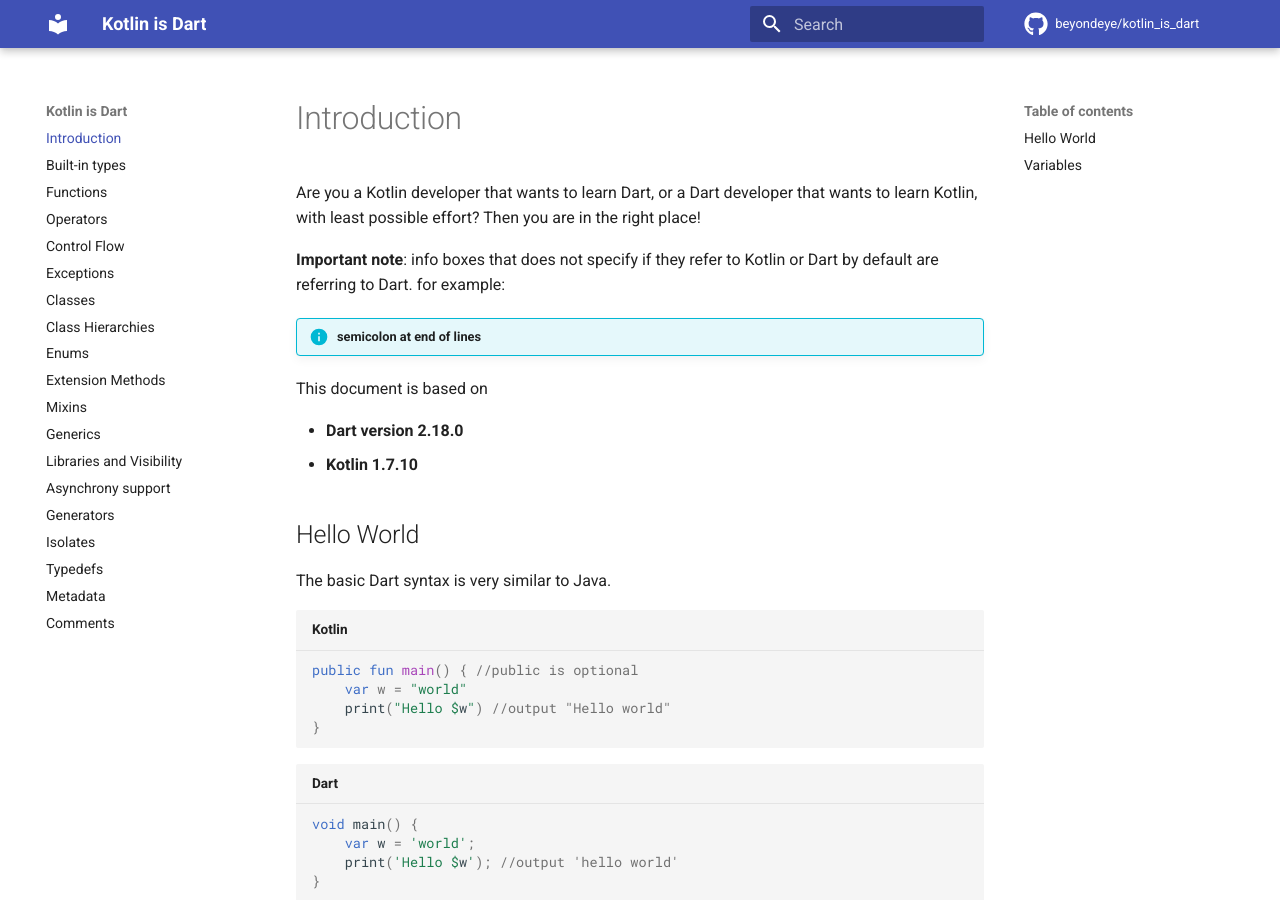
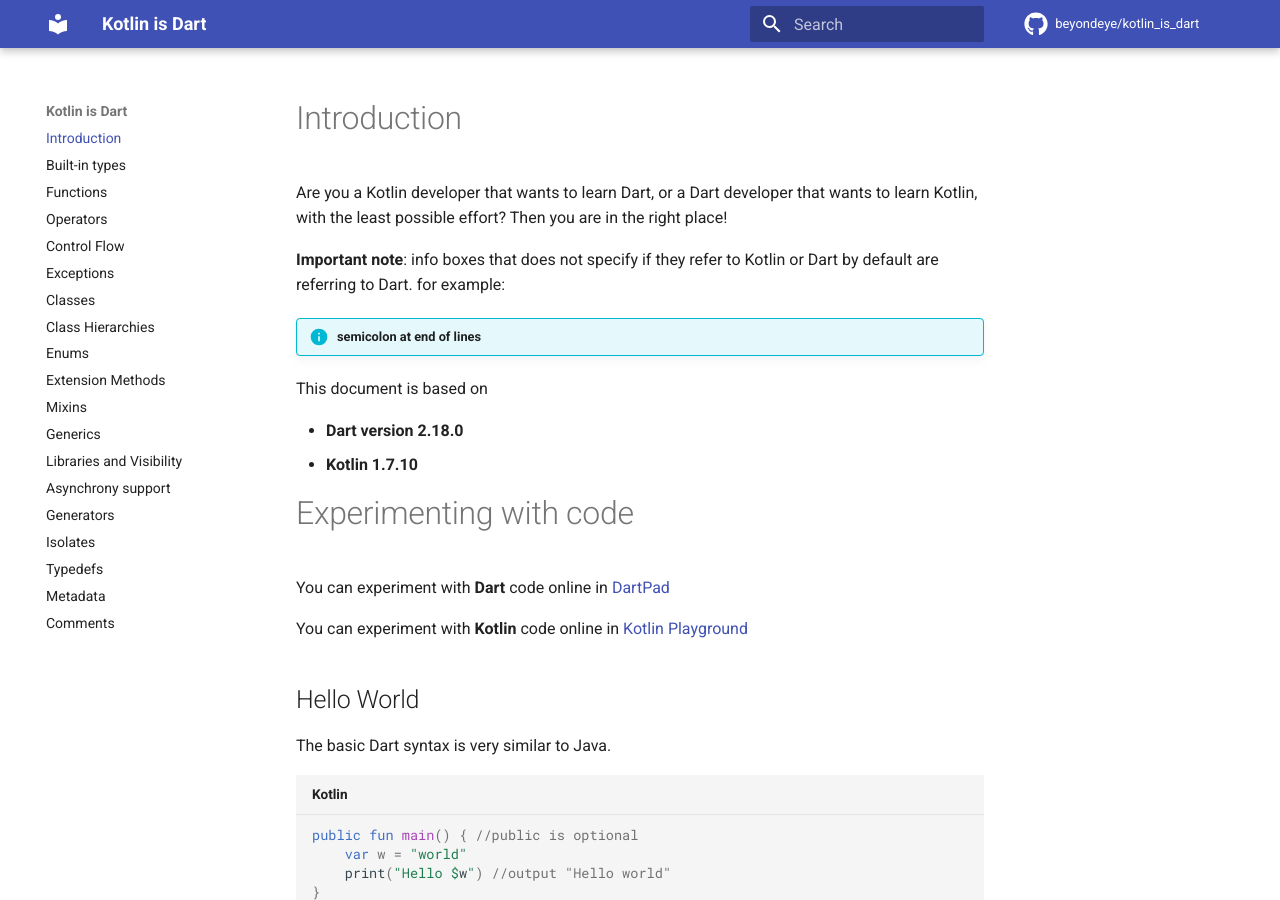
Before and after one commit to beyondeye/kotlin_is_dart, an MkDocs documentation site: the page built from docs/index.md, in a window 1280 px wide and 900 px high. Built offline with MkDocs 1.6.1 and Material for MkDocs 9.7.7, drawn with Linux system fonts in a browser that asks for light colours; comment, search, counter and statistics services are not loaded.

Commit message:
links to dartpad and kotlin playground

```diff
--- a/docs/index.md
+++ b/docs/index.md
@@ -1,5 +1,5 @@
 # Introduction
-Are you a Kotlin developer that wants to learn Dart, or a Dart developer that wants to learn Kotlin, with least possible effort? Then you are in the right place!
+Are you a Kotlin developer that wants to learn Dart, or a Dart developer that wants to learn Kotlin, with the least possible effort? Then you are in the right place!
 
 **Important note**: info boxes that does not specify if they refer to Kotlin or Dart by default are referring to Dart. for example:
 !!! info "semicolon at end of lines"
@@ -8,6 +8,11 @@
 
 - **Dart version 2.18.0**
 - **Kotlin 1.7.10**
+
+# Experimenting with code
+You can experiment with **Dart** code online in [DartPad](https://dartpad.dev/?)
+
+You can experiment with **Kotlin** code online in [Kotlin Playground](https://play.kotlinlang.org/)
 
 ## Hello World
 The basic Dart syntax is very similar to Java.
```
